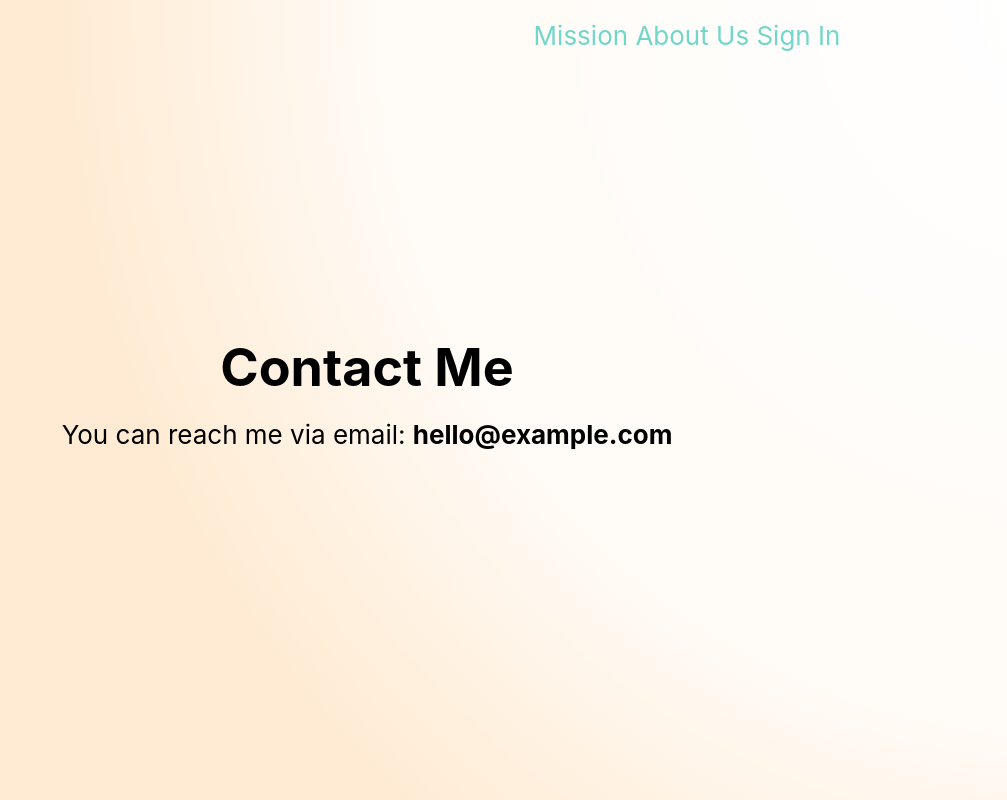
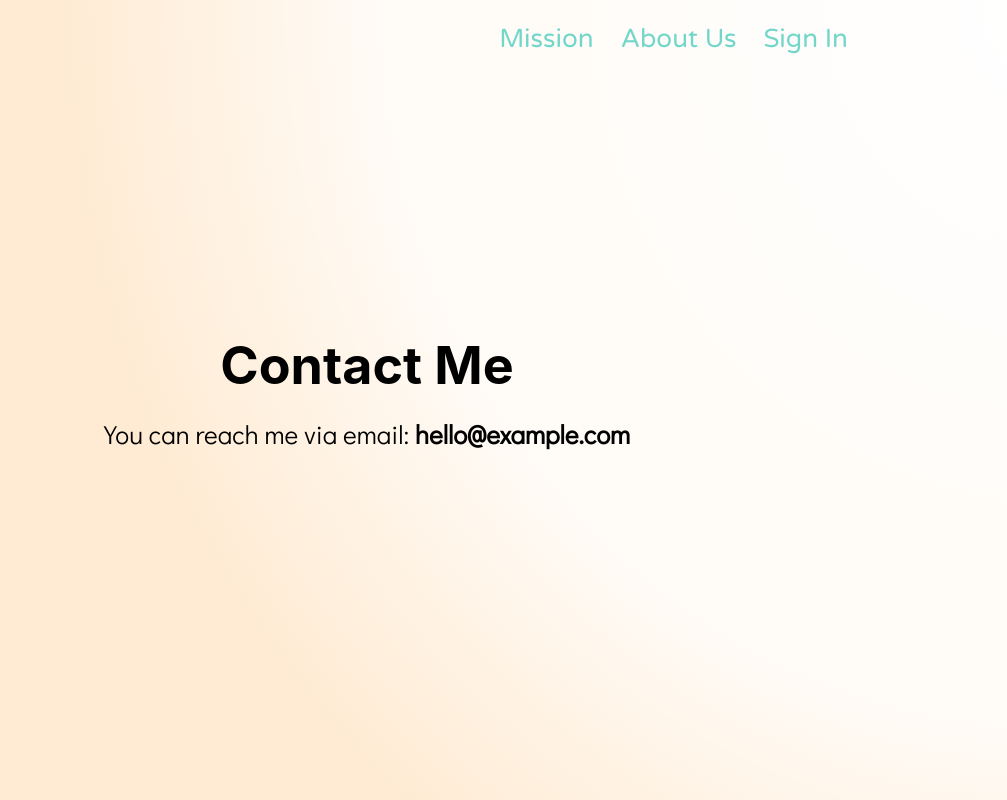
Before and after one commit to venuswku/perfect-gift, a React (Create React App) app: page /about in a window 1280 px wide. Shown: the whole page, without its empty margins (273-1280 px from the left). Built offline with nearby package versions, Linux system fonts and the light colour scheme.

Commit message:
Add Fonts and apply them to text

```diff
--- a/src/App.css
+++ b/src/App.css
@@ -91,6 +91,8 @@
 
 .blueText {
   color: blue;
+  font-size: 48px;
+  font-family: 'Varela Round';
 }
 
 .giveGiftPic {
@@ -139,6 +141,7 @@ h1 {
 
 p {
   margin-bottom: 15px;
+  font-family: Didact Gothic;
 }
 
 .row {
@@ -152,6 +155,7 @@ p {
 a {
   color: rgba(114, 214, 201, 1);
   text-decoration: None;
+  font-family: 'Varela Round'
 
 }
 a:hover {
--- a/src/index.css
+++ b/src/index.css
@@ -11,3 +11,13 @@ code {
   font-family: source-code-pro, Menlo, Monaco, Consolas, 'Courier New',
     monospace;
 }
+
+@font-face {
+  font-family: 'Varela Round';
+  src: local('Varela Round'), url(./fonts/VarelaRound-Regular.ttf) format('truetype');
+}
+
+@font-face {
+  font-family: 'Didact Gothic';
+  src: local('Didact Gothic'), url(./fonts/DidactGothic-Regular.ttf) format('truetype');
+}
--- a/src/pages/About.js
+++ b/src/pages/About.js
@@ -7,9 +7,9 @@ function About() {
         <div className="App">
             <header className="App-header">
                 <div class="split right">
-                    <Link to="/mission"><p className="row">Mission</p> {' '}</Link>
-                    <Link to="/about"><p className="row">About Us</p>{' '}</Link>
-                    <Link to="/login"><p className="row">Sign In</p>{' '}</Link>
+                    <p className="row"><Link to="/mission">Mission &nbsp; &nbsp;</Link></p>
+                    <p className="row"><Link to="/about">About Us &nbsp; &nbsp;</Link></p>
+                    <p className="row"><Link to="/login">Sign In &nbsp; &nbsp;</Link></p>
                 </div>
                 <h1>Contact Me</h1>
                 <p>You can reach me via email: <strong>hello@example.com</strong></p>
--- a/src/pages/Home.js
+++ b/src/pages/Home.js
@@ -11,9 +11,9 @@ function Home() {
             <header className="App-header">
                 {/* for the top buttons */}
                 <div class="split right">
-                    <Link to="/mission"><p className="row">Mission &nbsp; &nbsp;</p></Link>
-                    <Link to="/about"><p className="row">About Us &nbsp; &nbsp;</p></Link>
-                    <Link to="/login"><p className="row">Sign In &nbsp; &nbsp;</p></Link>
+                    <p className="row"><Link to="/mission">Mission &nbsp; &nbsp;</Link></p>
+                    <p className="row"><Link to="/about">About Us &nbsp; &nbsp;</Link></p>
+                    <p className="row"><Link to="/login">Sign In &nbsp; &nbsp;</Link></p>
 
                     {/* dat pic */}
                     <div class="centered">
--- a/src/pages/Login.js
+++ b/src/pages/Login.js
@@ -10,9 +10,9 @@ function Login() {
         <div className="App">
             <header className="App-header">
                 <div class="split right">
-                    <Link to="/mission"><p className="row">Mission</p> {' '}</Link>
-                    <Link to="/about"><p className="row">About Us</p>{' '}</Link>
-                    <Link to="/login"><p className="row">Sign In</p>{' '}</Link>
+                    <p className="row"><Link to="/mission">Mission &nbsp; &nbsp;</Link></p>
+                    <p className="row"><Link to="/about">About Us &nbsp; &nbsp;</Link></p>
+                    <p className="row"><Link to="/login">Sign In &nbsp; &nbsp;</Link></p>
                     <div class="centered">
                         {/* <h1>Sign In</h1>
                         <p>Get personalized gift suggestions and share your own gift wishlist!</p> */}
--- a/src/pages/Mission.js
+++ b/src/pages/Mission.js
@@ -7,9 +7,9 @@ function Mission() {
         <div className="App">
             <header className="App-header">
                 <div class="split right">
-                    <Link to="/mission"><p className="row">Mission</p> {' '}</Link>
-                    <Link to="/about"><p className="row">About Us</p>{' '}</Link>
-                    <Link to="/login"><p className="row">Sign In</p>{' '}</Link>
+                    <p className="row"><Link to="/mission">Mission &nbsp; &nbsp;</Link></p>
+                    <p className="row"><Link to="/about">About Us &nbsp; &nbsp;</Link></p>
+                    <p className="row"><Link to="/login">Sign In &nbsp; &nbsp;</Link></p>
                 </div>
                 <h1>About Us</h1>
                 <p>Ipsum dolor dolorem consectetur est velit fugiat. Dolorem provident corporis fuga saepe distinctio ipsam? Et quos harum excepturi dolorum molestias?</p>
```
Also changed, not shown: src/fonts/DidactGothic-Regular.ttf (added), src/fonts/VarelaRound-Regular.ttf (added).
